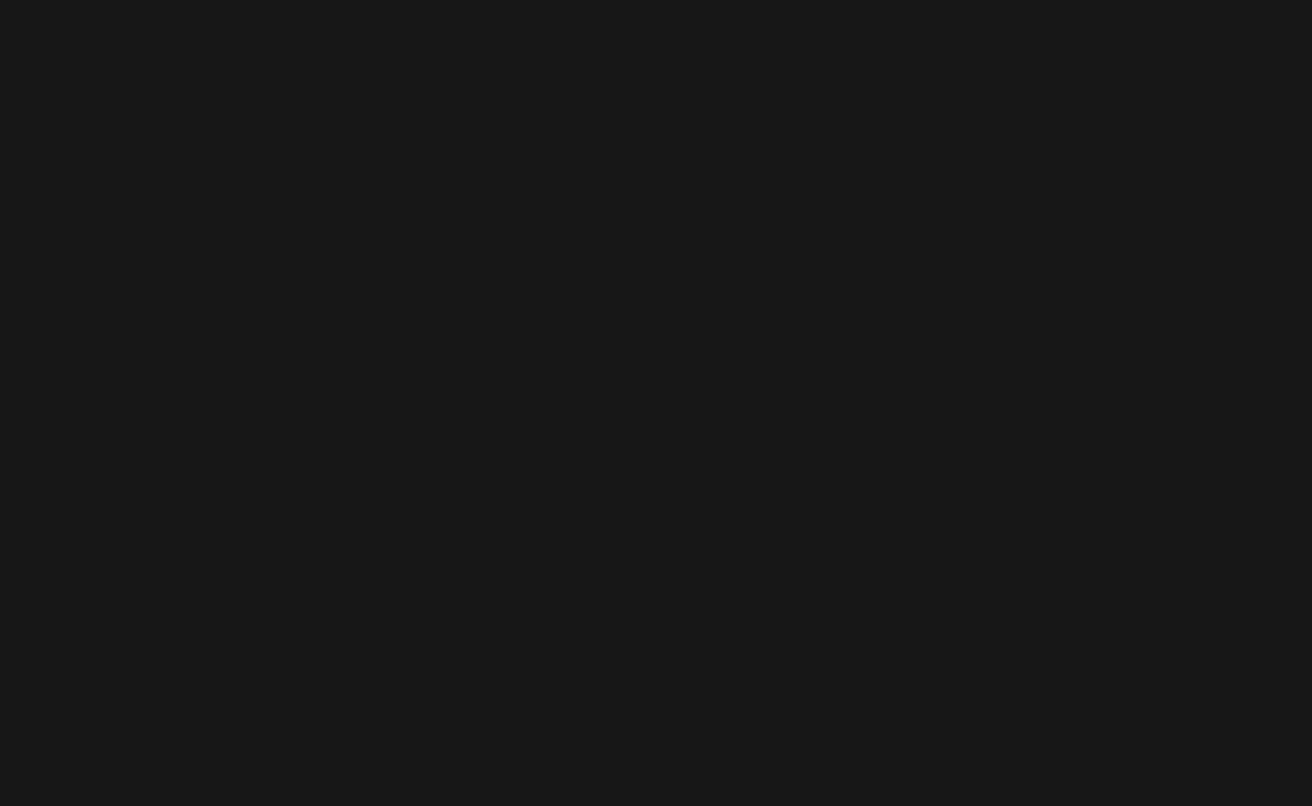
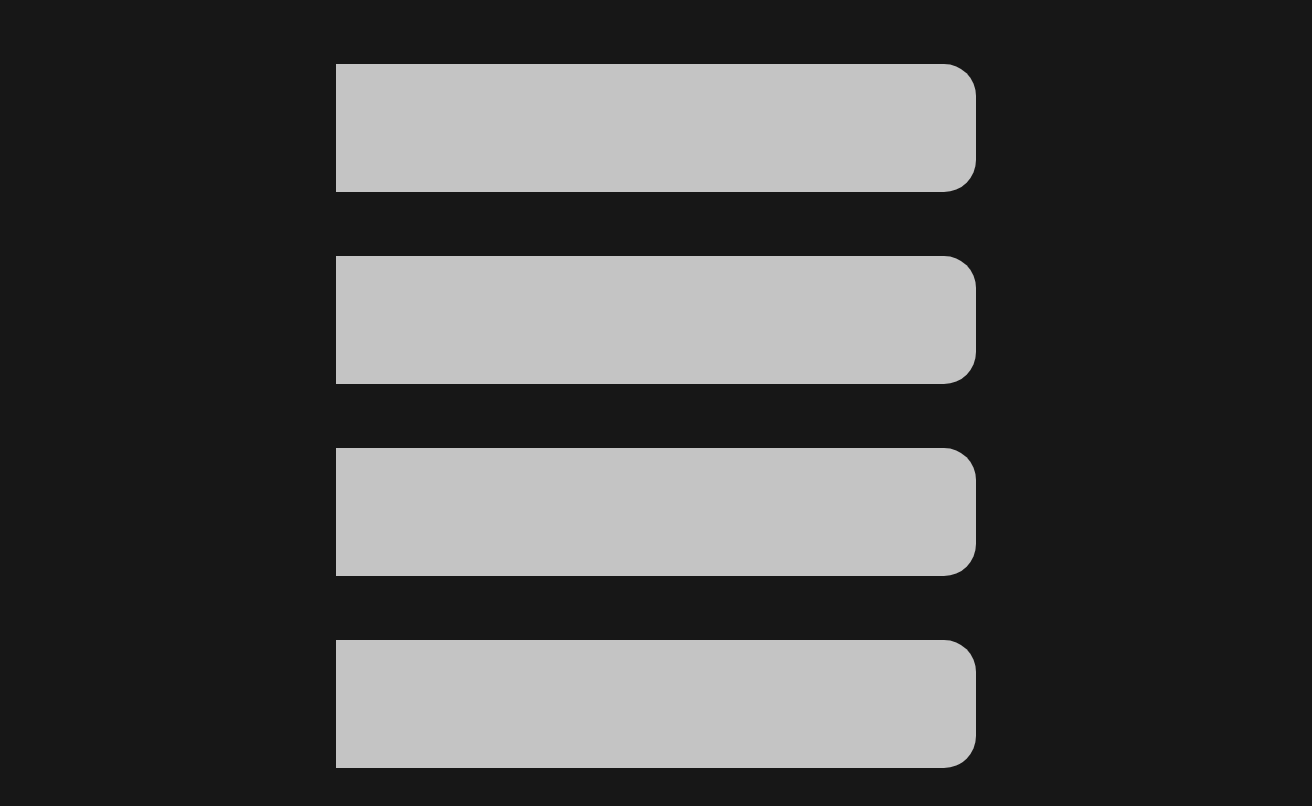
Before and after one commit to KAEN7/issues, a React (Create React App) app: page /repo in a window 1280 px wide. Shown: the top 806 px of the page, 1312 px wide, since content can reach past the window. Built offline with nearby package versions, Linux system fonts and the light colour scheme.

Commit message:
Add: 레포지토리 리스트 페이지 기본 세팅

```diff
--- /dev/null
+++ b/src/components/RepoBox.js
@@ -0,0 +1,51 @@
+import React, { useState } from "react";
+import styled from "styled-components";
+import { flexCenter, flexCenterDir, color } from "./utils/theme";
+
+const RepoListBox = styled.div`
+	width: 40rem;
+	height: 8rem;
+	position: relative;
+	margin: 2rem;
+	&:hover {
+		.RepoListOuter {
+			transform: translateX(8rem);
+			transition-duration: 0.2s;
+		}
+		.RepoListInner {
+			z-index: 1;
+		}
+	}
+`;
+
+const RepoListOuter = styled.div`
+	${flexCenter}
+
+	width: 40rem;
+	height: 8rem;
+	background: #c4c4c4;
+	border-radius: 0 4vh 4vh 0;
+`;
+
+const RepoListInner = styled.div`
+	${flexCenter}
+
+	width: 8rem;
+	height: 8rem;
+	background: ${color.point};
+	cursor: pointer;
+	position: absolute;
+	transform: translateY(-8rem);
+	z-index: -1;
+`;
+
+const RepoBox = () => {
+	return (
+		<RepoListBox>
+			<RepoListOuter className="RepoListOuter"></RepoListOuter>
+			<RepoListInner className="RepoListInner">X</RepoListInner>
+		</RepoListBox>
+	);
+};
+
+export default RepoBox;
--- a/src/components/utils/theme.js
+++ b/src/components/utils/theme.js
@@ -27,6 +27,7 @@ const theme = {
 export const color = {
 	white: "#ffffe7",
 	warring: "#ff5b4f",
+	point: "#F13A3A",
 };
 
 // flex 디자인
--- a/src/page/Repogitory.js
+++ b/src/page/Repogitory.js
@@ -2,12 +2,30 @@ import React, { useState } from "react";
 import styled from "styled-components";
 import { flexCenter, flexCenterDir } from "../components/utils/theme";
 
+// 컴포넌트
+import RepoBox from "../components/RepoBox";
+
+const RepogitorySection = styled.div`
+	${flexCenterDir}
+
+	width: 100vw;
+	height: 100vh;
+	padding: 1rem;
+
+	overflow-y: auto;
+	::-webkit-scrollbar {
+		display: none;
+	}
+`;
+
 const Repogitory = () => {
 	return (
-		<>
-			<></>
-			<></>
-		</>
+		<RepogitorySection>
+			<RepoBox />
+			<RepoBox />
+			<RepoBox />
+			<RepoBox />
+		</RepogitorySection>
 	);
 };
 
```
